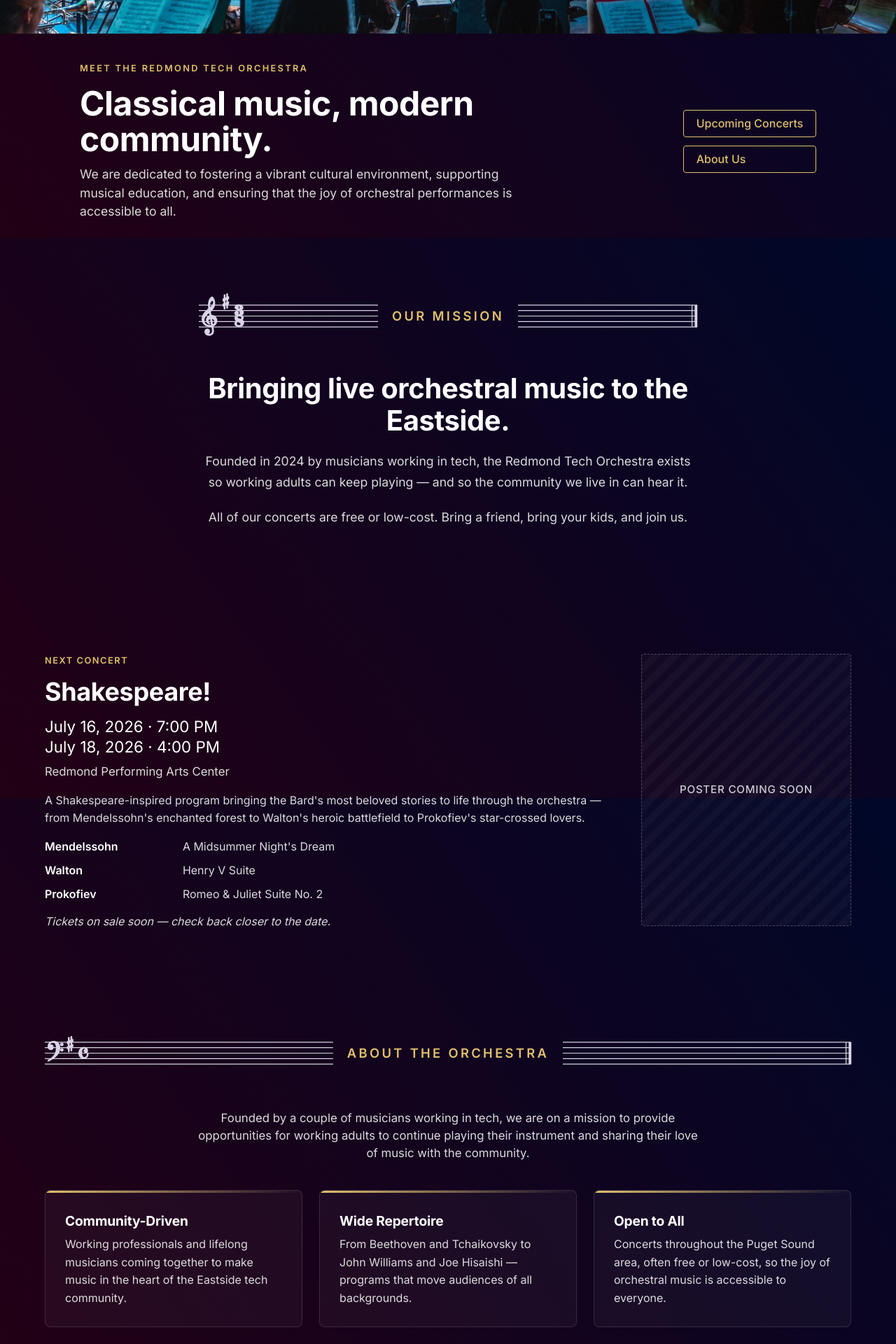
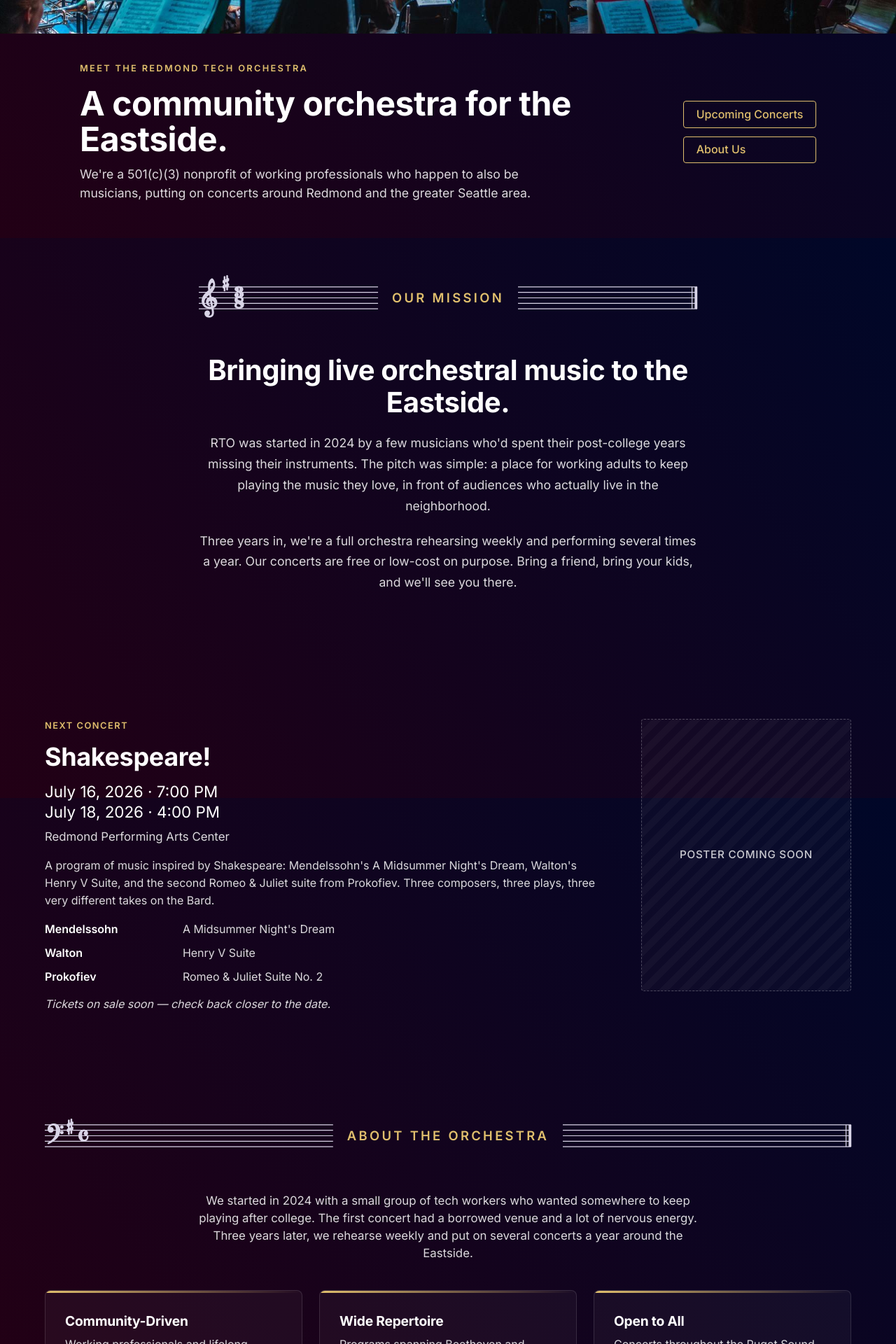
Before and after one commit to Redmond-Tech-Orchestra/redmond-tech-orchestra.github.io, a React (Vite) app: page / in a window 1280 px wide. Shown: the part 460-2380 px from the top of the page at 70% size. Built offline with nearby package versions, Linux system fonts and the light colour scheme.

Commit message:
feat: update concert descriptions and enhance about page content

```diff
--- a/src/content/about.json
+++ b/src/content/about.json
@@ -1,21 +1,21 @@
 {
   "intro": [
-    "The Redmond Tech Orchestra (RTO) is a community orchestra based in Redmond, Washington. We are a nonprofit organization dedicated to fostering a vibrant cultural environment, supporting musical education, and ensuring that the joy of orchestral performances is accessible to all.",
-    "Founded by a couple of musicians working in tech, we are on a mission to provide opportunities for working adults to continue playing their instrument and sharing their love of music with the community.",
-    "We perform a wide variety of music, from classical to modern film scores. Come join RTO at one of our concerts throughout the year, and be amazed at our musicians' talent!"
+    "The Redmond Tech Orchestra (RTO) is a community orchestra based in Redmond, Washington — a 501(c)(3) nonprofit run by working professionals who happen to also be musicians.",
+    "We started in 2024 with a small group of tech workers who wanted somewhere to keep playing after college. The first concert had a borrowed venue and a lot of nervous energy. Three years later, we rehearse weekly and put on several concerts a year around the Eastside.",
+    "Our programs run from standard orchestral repertoire (Beethoven, Tchaikovsky, Dvořák) to film scores and the occasional K-pop arrangement. Most concerts are free or low-cost so anyone in the community can come hear live orchestral music — not just folks who already buy season tickets."
   ],
   "highlights": [
     {
       "title": "Community-Driven",
-      "body": "Working professionals and lifelong musicians coming together to make music in the heart of the Eastside tech community."
+      "body": "Working professionals and lifelong musicians who get together each week to make music together."
     },
     {
       "title": "Wide Repertoire",
-      "body": "From Beethoven and Tchaikovsky to John Williams and Joe Hisaishi — programs that move audiences of all backgrounds."
+      "body": "Programs spanning Beethoven and Tchaikovsky through John Williams and Joe Hisaishi. If it's good music, we'll play it."
     },
     {
       "title": "Open to All",
-      "body": "Concerts throughout the Puget Sound area, often free or low-cost, so the joy of orchestral music is accessible to everyone."
+      "body": "Concerts throughout the Puget Sound area, usually free or low-cost. No dress code, no insider knowledge required."
     }
   ],
   "team": [
--- a/src/content/concerts.json
+++ b/src/content/concerts.json
@@ -9,7 +9,7 @@
     ],
     "venueId": "rpac",
     "status": "upcoming",
-    "description": "A Shakespeare-inspired program bringing the Bard's most beloved stories to life through the orchestra — from Mendelssohn's enchanted forest to Walton's heroic battlefield to Prokofiev's star-crossed lovers.",
+    "description": "A program of music inspired by Shakespeare: Mendelssohn's A Midsummer Night's Dream, Walton's Henry V Suite, and the second Romeo & Juliet suite from Prokofiev. Three composers, three plays, three very different takes on the Bard.",
     "program": [
       { "composer": "Felix Mendelssohn", "pieces": ["A Midsummer Night's Dream"] },
       { "composer": "William Walton", "pieces": ["Henry V Suite"] },
@@ -25,7 +25,7 @@
     "status": "past",
     "poster": "/img/concerts/symphonic-fantasia.jpg",
     "programUrl": "/programs/april-2026-programs.pdf",
-    "description": "Join us for Symphonic Fantasia, a vibrant celebration of orchestral color and power, crowned by Beethoven's legendary Fifth Symphony. Experience a whirlwind of musical imagination from Disney's Fantasia: glowing fanfares, spellbound adventures, mythical firebirds, and ancient pines echoing across Rome.",
+    "description": "Symphonic Fantasia paired Beethoven's Fifth with three works that featured in Disney's Fantasia: Dukas's La Péri Fanfare and The Sorcerer's Apprentice, Stravinsky's Firebird Suite, and Respighi's Pines of Rome. Big sounds, big pictures.",
     "program": [
       { "composer": "Paul Dukas", "pieces": ["La Péri: Fanfare", "The Sorcerer's Apprentice"] },
       { "composer": "Igor Stravinsky", "pieces": ["The Firebird Suite"] },
@@ -42,7 +42,7 @@
     "status": "past",
     "poster": "/img/concerts/tchaik-night.png",
     "programUrl": "/programs/november-2025-programs.pdf",
-    "description": "A thrilling evening of orchestral masterpieces celebrating the passion and power of Pyotr Ilyich Tchaikovsky — from the triumphant 1812 Overture to the heartfelt Serenade for Strings and the powerful Symphony No. 5.",
+    "description": "An all-Tchaikovsky evening (with a John Mackey curtain-raiser): the 1812 Overture, the fourth movement of the Serenade for Strings, and the Fifth Symphony. Cannons not included; everything else delivered as written.",
     "program": [
       { "composer": "John Mackey", "pieces": ["Redline Tango"] },
       { "composer": "Pyotr Ilyich Tchaikovsky", "pieces": ["1812 Overture", "Serenade for Strings, Mvt. 4", "Symphony No. 5"] }
@@ -58,7 +58,7 @@
     "poster": "/img/concerts/chamber-spotlight.png",
     "recordingsUrl": "https://youtu.be/yT7Rq5bTpLQ?si=sv3hFKJvbHCTOWYG",
     "programUrl": "/programs/july-2025-chamber-concert-program.png",
-    "description": "Our first concert focusing solely on RTO's chamber ensembles — small groups of musicians delivering an up-close, spotlighted performance of beloved classical melodies."
+    "description": "Our first concert built around RTO's chamber ensembles: small groups, classical repertoire, close enough that you can hear the bows on the strings."
   },
   {
     "id": "broadway-hollywood-2025",
@@ -70,7 +70,7 @@
     "poster": "/img/concerts/broadway-hollywood.jpg",
     "recordingsUrl": "https://youtu.be/U4f-xHoqxPw?si=HyOQzMsqTQEOe7U5",
     "programUrl": "/programs/july-2025-program.pdf",
-    "description": "An enchanting evening of music featuring iconic pieces from movies and musicals.",
+    "description": "An evening of music from movies and musicals — the kind of program where everyone in the audience recognizes at least one cue.",
     "program": [
       { "composer": "John Williams", "pieces": ["Theme from Jurassic Park", "Battle of the Heroes"] },
       { "composer": "Justin Hurwitz", "pieces": ["Epilogue (from La La Land)"] },
@@ -90,7 +90,7 @@
     "poster": "/img/concerts/rach-fest.jpg",
     "recordingsUrl": "https://www.youtube.com/watch?v=o-5L38WpNhM&list=PLbQZTncyg_tWmsSz_KdbrvxvvfnGwfvVg",
     "programUrl": "/programs/rach-fest.pdf",
-    "description": "A captivating evening featuring the stirring power of Tchaikovsky's Slavonic March and the virtuosic brilliance of Rachmaninoff.",
+    "description": "An evening of Tchaikovsky and Rachmaninoff featuring two of Rachmaninoff's biggest piano works: the Rhapsody on a Theme of Paganini and the Second Piano Concerto. Tchaikovsky's Slavonic March opens the night.",
     "program": [
       { "composer": "Pyotr Ilyich Tchaikovsky", "pieces": ["Slavonic March, Op. 31"] },
       { "composer": "Sergei Rachmaninoff", "pieces": ["Symphonic Dances, Op. 45 Mvt. 1", "Rhapsody on a Theme of Paganini, Op. 43 (Diana Gao, soloist)", "Piano Concerto No. 2, Op. 18 (Jada Campbell, soloist)"] }
@@ -106,7 +106,7 @@
     "poster": "/img/concerts/harmony-in-motion.jpg",
     "recordingsUrl": "https://www.youtube.com/watch?v=J6h51igafk8&list=PLbQZTncyg_tVECgs4E-0drMuCjcvXazN7",
     "programUrl": "/programs/harmony-in-motion.pdf",
-    "description": "Featuring the grandeur of Dvořák's New World Symphony, the vibrant Carnival Overture, and Joe Hisaishi's whimsical Symphonic Variation \"Merry-go-round.\"",
+    "description": "Dvořák's New World Symphony and Carnival Overture, plus Joe Hisaishi's Symphonic Variation \"Merry-go-round\" — a Studio Ghibli detour in the middle of two crowd-favorite Dvořáks.",
     "program": [
       { "composer": "Joe Hisaishi", "pieces": ["Symphonic Variation \"Merry-go-round\""] },
       { "composer": "Antonín Dvořák", "pieces": ["Carnival Overture, Op. 92", "Symphony No. 9 in E Minor \"From the New World,\" Op. 95"] }
@@ -121,7 +121,7 @@
     "status": "past",
     "poster": "/img/concerts/rhythm-and-blues.png",
     "recordingsUrl": "https://www.youtube.com/watch?v=rwXBO6ynPq4&list=PLbQZTncyg_tVJk970JbLQR0D9WaHVJBdD",
-    "description": "An evening of music featuring Gershwin's masterpieces — Rhapsody in Blue and An American in Paris — and more.",
+    "description": "An evening built around Gershwin: Rhapsody in Blue and An American in Paris. Plus Copland, Grofé, Bach, and a Red Velvet K-pop arrangement, because we don't always color inside the lines.",
     "program": [
       { "composer": "Ferde Grofé", "pieces": ["Mississippi Suite"] },
       { "composer": "Aaron Copland", "pieces": ["Buckaroo Holiday"] },
@@ -138,9 +138,9 @@
     "venueId": "carlson",
     "status": "past",
     "poster": "/img/concerts/saint-saens.png",
-    "recordingsUrl": "https://www.youtube.com/watch?v=J6h51igafk8&list=PLbQZTncyg_tVECgs4E-0drMuCjcvXazN7",
-    "programUrl": "/programs/july-2023-program.pdf",
-    "description": "Our inaugural concert — the beginning of our musical journey as we set out to recruit musicians from the Seattle tech community and create memorable performances together.",
+    "recordingsUrl": "https://www.youtube.com/watch?v=2Mpi6w_ghXM&list=PLbQZTncyg_tV1YJAh0rV-Fl4w4YKGt0vi",
+    "programUrl": "/programs/march-2024-program.pdf",
+    "description": "Our first concert. We pulled together musicians from across the Seattle tech community, picked some Saint-Saëns, and hoped people would show up. They did.",
     "program": [
       { "composer": "Dmitri Shostakovich", "pieces": ["Waltz No. 2"] },
       { "composer": "Aaron Copland", "pieces": ["Hoedown"] },
--- a/src/content/home.json
+++ b/src/content/home.json
@@ -1,15 +1,15 @@
 {
   "hero": {
     "eyebrow": "Meet the Redmond Tech Orchestra",
-    "headline": "Classical music, modern community.",
-    "subhead": "We are dedicated to fostering a vibrant cultural environment, supporting musical education, and ensuring that the joy of orchestral performances is accessible to all."
+    "headline": "A community orchestra for the Eastside.",
+    "subhead": "We're a 501(c)(3) nonprofit of working professionals who happen to also be musicians, putting on concerts around Redmond and the greater Seattle area."
   },
   "intro": {
     "eyebrow": "Our Mission",
     "heading": "Bringing live orchestral music to the Eastside.",
     "body": [
-      "Founded in 2024 by musicians working in tech, the Redmond Tech Orchestra exists so working adults can keep playing — and so the community we live in can hear it.",
-      "All of our concerts are free or low-cost. Bring a friend, bring your kids, and join us."
+      "RTO was started in 2024 by a few musicians who'd spent their post-college years missing their instruments. The pitch was simple: a place for working adults to keep playing the music they love, in front of audiences who actually live in the neighborhood.",
+      "Three years in, we're a full orchestra rehearsing weekly and performing several times a year. Our concerts are free or low-cost on purpose. Bring a friend, bring your kids, and we'll see you there."
     ],
     "cta": {
       "label": "See Upcoming Concerts",
--- a/src/content/site.json
+++ b/src/content/site.json
@@ -1,7 +1,7 @@
 {
   "orgName": "Redmond Tech Orchestra",
   "shortName": "RTO",
-  "tagline": "We are dedicated to fostering a vibrant cultural environment, supporting musical education, and ensuring that the joy of orchestral performances is accessible to all.",
+  "tagline": "A 501(c)(3) community orchestra of working musicians performing free and low-cost concerts around Redmond and the greater Seattle area.",
   "foundingYear": 2024,
   "nonprofitNote": "A registered 501(c)(3) nonprofit organization. Donations are tax-deductible to the full extent of the law.",
   "donateUrl": "https://www.paypal.com/donate/?hosted_button_id=FMGNWMZECNGZE",
--- a/src/pages/Donate.tsx
+++ b/src/pages/Donate.tsx
@@ -16,9 +16,9 @@ export default function Donate() {
       <section className="block">
         <div className="container" style={{ maxWidth: 720 }}>
           <p>
-            Join us on our mission to support musical education and ensure that the joy of orchestral
-            performances is accessible to all. Your donation goes a long way towards supporting the local
-            music & arts communities.
+            Donations help us pay for venues, sheet music rentals, instrument repairs, and the
+            other quietly expensive things that go into putting on a concert. They're how we keep
+            tickets free or low-cost.
           </p>
           <p>
             RTO is a registered 501(c)(3) nonprofit organization. Donations are tax-deductible to the full
--- a/src/pages/Home.tsx
+++ b/src/pages/Home.tsx
@@ -39,7 +39,7 @@ export default function Home() {
   usePageMeta({
     title: "Home",
     description:
-      "Classical music, modern community. The Redmond Tech Orchestra is a 501(c)(3) community orchestra of working tech professionals on the Eastside of Seattle.",
+      "The Redmond Tech Orchestra is a 501(c)(3) community orchestra of working musicians performing free and low-cost concerts on the Eastside of Seattle.",
     path: "/",
     image: "https://www.redmondtechorchestra.org/img/heroes/home-hero.jpg",
   });
```
Also changed, not shown: 2 other files (tests, documents, lock files or other folders).
